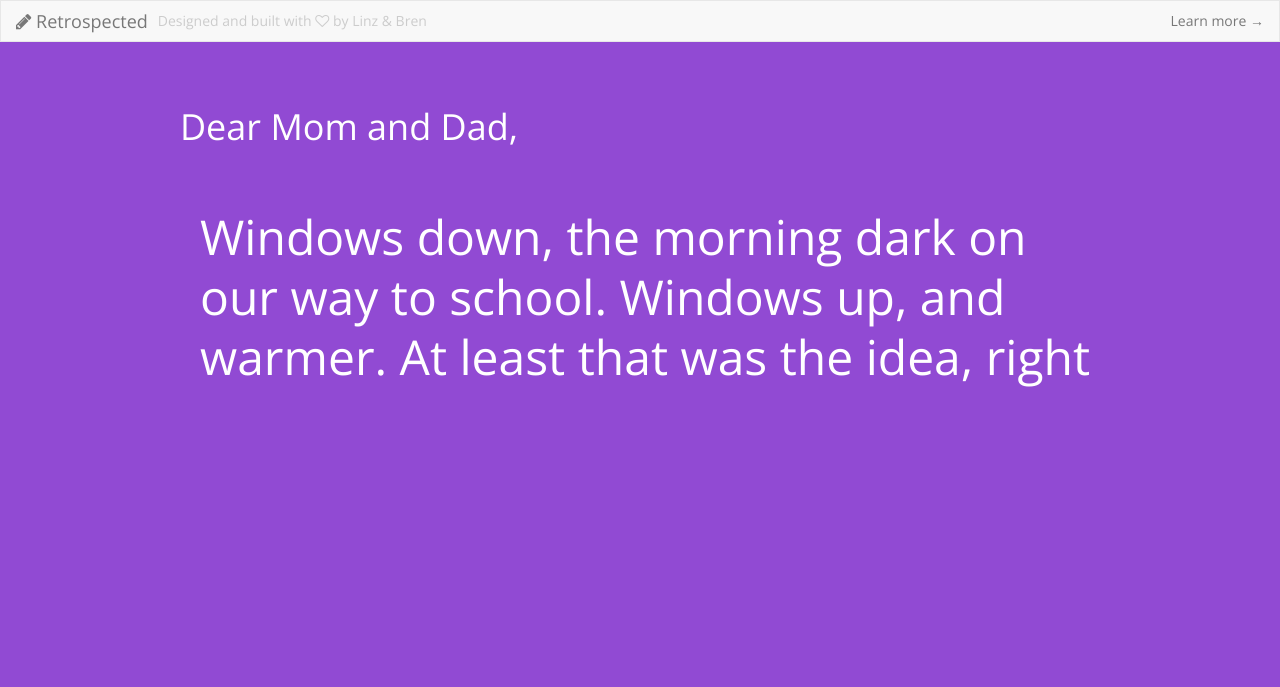
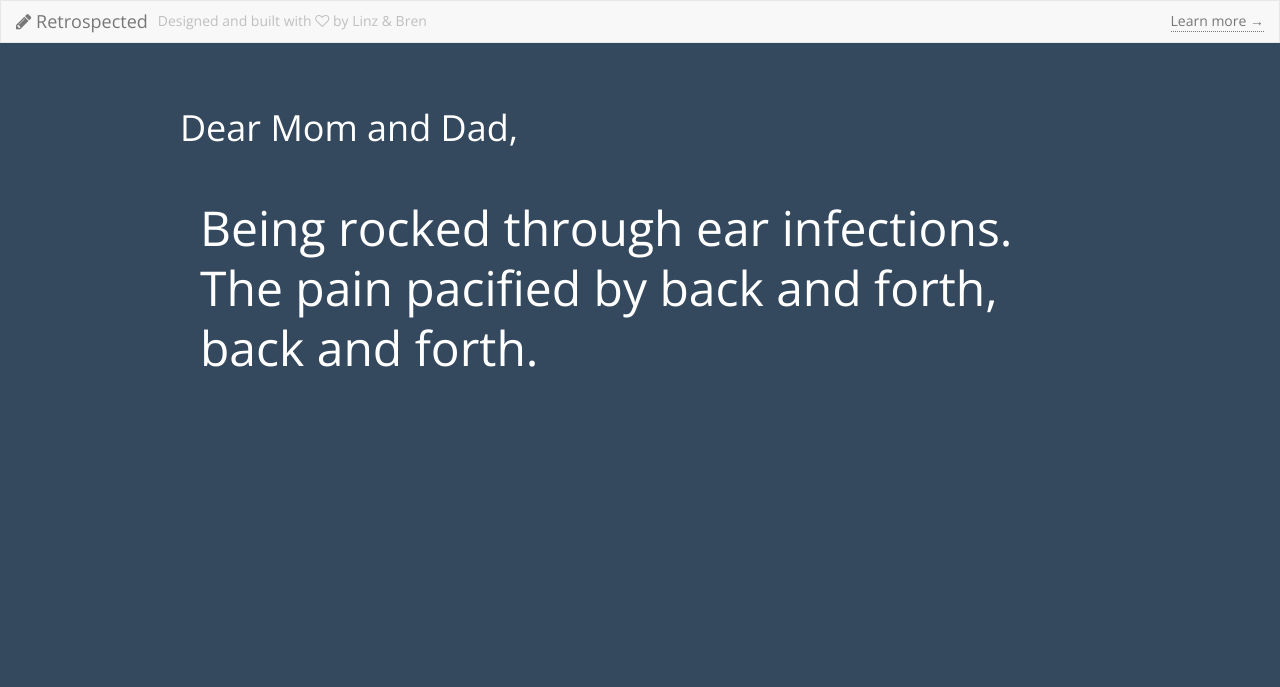
Before and after one commit to linzster/retrospected, a PHP site: page / in a window 1280 px wide. Shown: the top 687 px of the page. Run offline with PHP 8.4, Linux system fonts and the light colour scheme.

Commit message:
allow for new memory without full page refresh

```diff
--- a/assets/css/memory.css
+++ b/assets/css/memory.css
@@ -73,15 +73,21 @@
 }
 
 .navbar-default .author-line {
-  color: #ccc;
+  color: #bfbfbf;
 }
+
+.open-slider {
+  border-bottom: 1px dotted #777;
+}
+
+.open-slider:hover {
+  text-decoration: none;
+  border-bottom: 1px solid #777;
+}
+
 
 /* footer stylez
 -------------------------------------------------- */
-
-#footer a:hover {
-  text-decoration: none;
-}
 
 #footer .refresh {
   font-weight: 300;
@@ -90,24 +96,19 @@
   font-size:14px;
 }
 
+#footer .refresh:hover {
+  text-decoration: none;
+  border-bottom: 1px solid #fff;
+}
 
 /* misc styles
 -------------------------------------------------- */
 
-.my-nav >li >a {
-  color:#5a5a5a;
-}
-
 .memory {
-  float:right;
-  font-family: 'Open Sans', sans-serif;
   font-size: 48px;
-  font-weight: 300;
   line-height: 60px;
   margin-left: 20px;
-  min-height: 1px;
   padding-top: 30px;
-  padding-bottom:60px;
 }
 
 /* setting initial state of slider so text doesn't appear */
--- a/assets/js/memoryRandomizer.js
+++ b/assets/js/memoryRandomizer.js
@@ -1,4 +1,6 @@
 $(document).ready(function() {
+
+  function getRandomMemory() {
 
     // random color for background
     var colors = ["#914ad3","#d34a8c","#0080FF","#4ad391", "#34495e", "#fb887c"];
@@ -36,4 +38,12 @@
     // localStorage.setItem('pageCounter',parseInt(localStorage.pageCounter)+1);
     // console.log(localStorage.pageCounter);
 
+  }
+
+  // initial memory on page load
+  getRandomMemory();
+
+  // generate and display new memory on click
+  $('.refresh').click(function() { getRandomMemory(); });
+
 });
--- a/index.php
+++ b/index.php
@@ -4,17 +4,17 @@
   <meta http-equiv="content-type" content="text/html; charset=utf-8">
   <meta name="viewport" content="width=device-width, initial-scale=1.0, maximum-scale=1">
   <link href="assets/img/favicon.ico" rel="shortcut icon" type="image/x-icon">
-  <title>memory</title>
+  <title>Retrospected</title>
   <?php include('include/css.php'); ?>
 </head>
 <body>
 
-  <!-- wrapping all page content (to facilitate sticky footer) -->
+  <!-- wrapping all page content (except sticky footer) -->
   <div id="wrap">
 
     <!-- navbar -->
     <div class="navbar navbar-default">
-      <a class="navbar-brand" href="javascript:history.go(0)"><i class="icon-pencil"></i> Retrospected </a>
+      <a class="navbar-brand refresh" href="#"><i class="icon-pencil"></i> Retrospected </a>
       <p class="navbar-text author-line hidden-xs">Designed and built with <i class="icon-heart-empty"></i> by Linz & Bren</p>
       <a class="navbar-text pull-right open-slider" href="#slider-info">Learn more →</a>
     </div>
@@ -26,30 +26,29 @@
       </div>
     </div>
 
+    <!-- modal -->
+    <div id="slider-info">
+      <h3>We love you, and...</h3>
+      <p>
+        we wanted to share these glimpses of the past, our family's past with you.  We wanted you to know that these
+        moments mattered.  That they matter.  When you refresh the page, a new fragment will appear.  We hope to
+        keep adding to this, to keep building on to what we have collected so far.  These memories, often triggered
+        by a smell or the quality of the air, linger for us.  They persevere, and we are thankful for that.  For in
+        them, we are together.
+      </p>
+      <button type="button" class="btn btn-default close-slider">Close</button>
+    </div>
+
   </div> <!-- /wrap -->
 
   <!-- footer -->
   <div id="footer">
     <div class="container text-center">
-      <a class='refresh' href="javascript:history.go(0)">And this...</a>
+      <a class='refresh' href="#">And this...</a>
     </div>
-  </div>
-
-  <!-- modal -->
-  <div id="slider-info">
-    <h3>We love you, and...</h3>
-    <p>
-      we wanted to share these glimpses of the past, our family's past with you.  We wanted you to know that these
-      moments mattered.  That they matter.  When you refresh the page, a new fragment will appear.  We hope to
-      keep adding to this, to keep building on to what we have collected so far.  These memories, often triggered
-      by a smell or the quality of the air, linger for us.  They persevere, and we are thankful for that.  For in
-      them, we are together.
-    </p>
-    <button type="button" class="btn btn-default close-slider">Close</button>
   </div>
 
   <!-- js placed at end of document so page loads faster -->
   <?php include('include/js.php'); ?>
-
 </body>
 </html>
```
Lines whose indentation alone changed are shown as unchanged.
